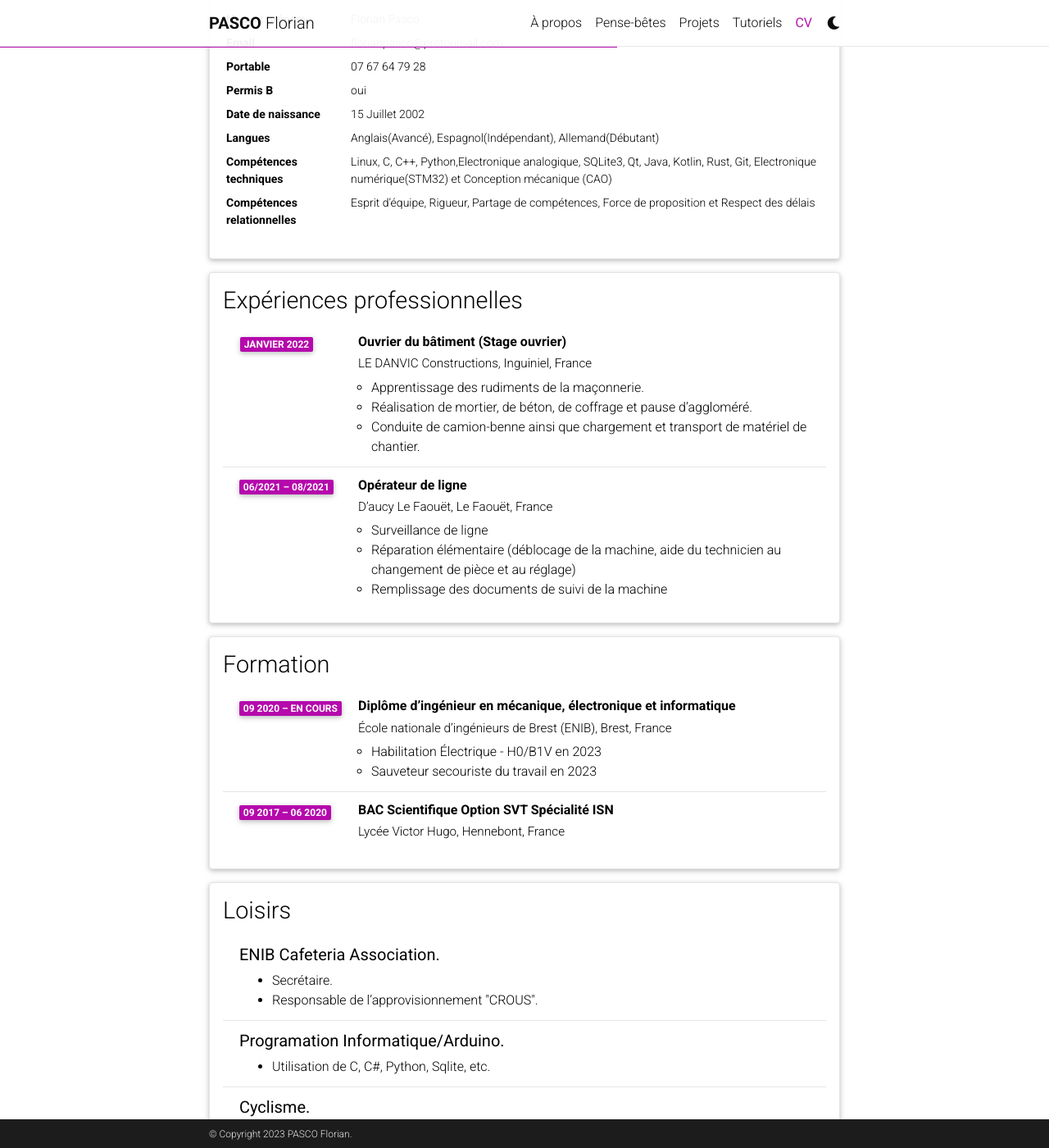
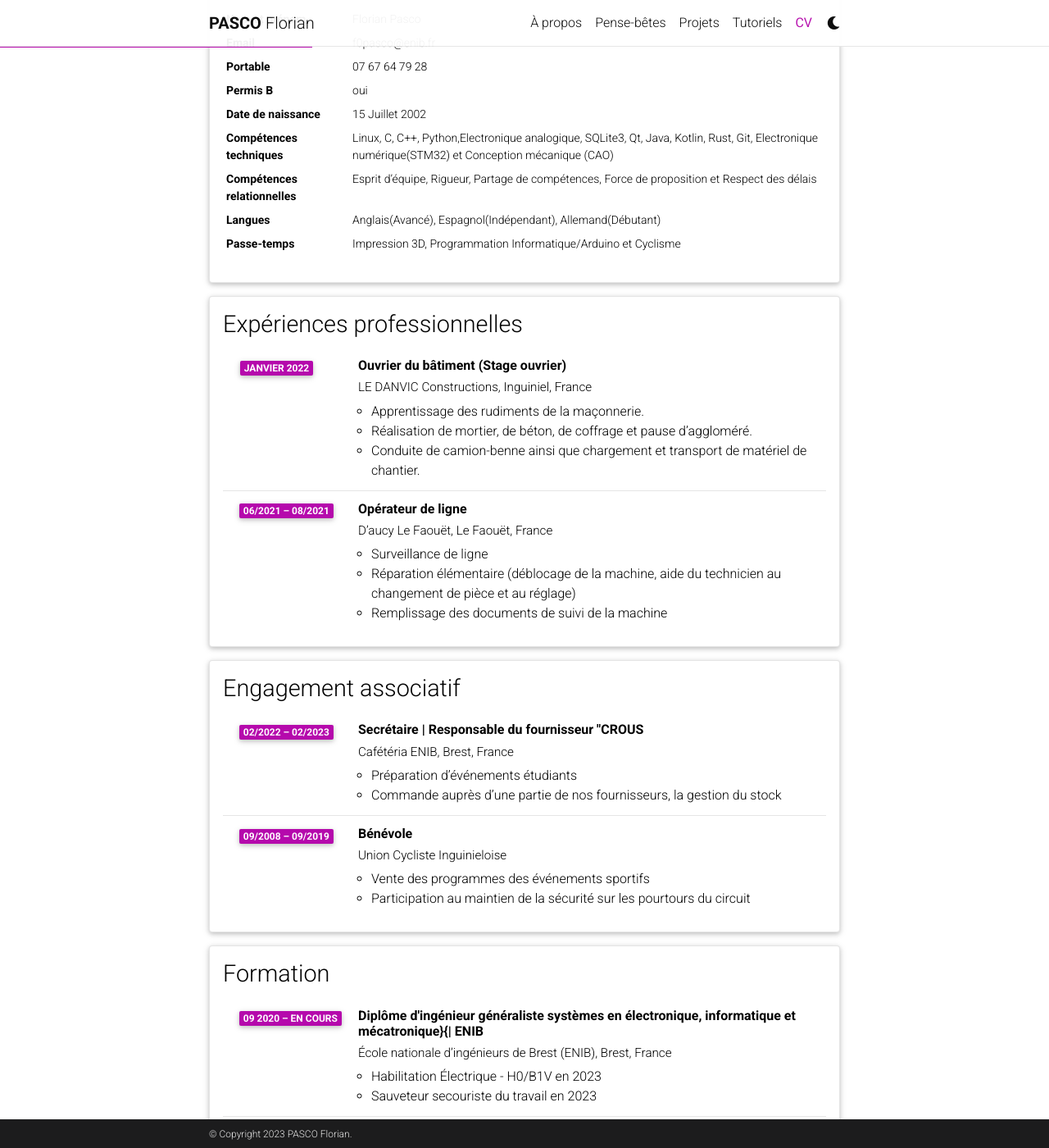
Before and after one commit to mpek29/mpek29.github.io, a Jekyll site: the page built from _pages/cv.md, in a window 1280 px wide and 1400 px high, scrolled down 224 px. Shown: the whole window at 82% size. Built offline with Jekyll 4.4.1, drawn with Linux system fonts in a browser that asks for light colours; comment, search, counter and statistics services are not loaded; a style sheet for code colours, icons or effects is not loaded; some of the changed text lies outside the part shown.

Commit message:
fix of my resume

```diff
--- a/_data/cv.yml
+++ b/_data/cv.yml
@@ -4,19 +4,21 @@
     - name: Nom et prénom
       value: Florian Pasco
     - name: Email
-      value: florianpasco@protonmail.com
+      value: f0pasco@enib.fr
     - name: Portable
       value: 07 67 64 79 28
     - name: Permis B
       value: oui
     - name: Date de naissance
       value: 15 Juillet 2002
-    - name: Langues
-      value: Anglais(Avancé), Espagnol(Indépendant), Allemand(Débutant)
     - name: Compétences techniques
       value: Linux, C, C++, Python,Electronique analogique, SQLite3, Qt, Java, Kotlin, Rust, Git, Electronique numérique(STM32) et Conception mécanique (CAO)
     - name: Compétences relationnelles
       value: Esprit d’équipe, Rigueur, Partage de compétences, Force de proposition et Respect des délais
+    - name: Langues
+      value: Anglais(Avancé), Espagnol(Indépendant), Allemand(Débutant)
+    - name: Passe-temps
+      value: Impression 3D, Programmation Informatique/Arduino et Cyclisme
 - title: Expériences professionnelles
   type: time_table
   contents:
@@ -34,11 +36,26 @@
         - Surveillance de ligne
         - Réparation élémentaire (déblocage de la machine, aide du technicien au changement de pièce et au réglage)
         - Remplissage des documents de suivi de la machine
+- title: Engagement associatif
+  type: time_table
+  contents:
+    - title: Secrétaire | Responsable du fournisseur "CROUS
+      institution: Cafétéria ENIB, Brest, France
+      year: 02/2022 – 02/2023
+      description:
+        - Préparation d’événements étudiants
+        - Commande auprès d’une partie de nos fournisseurs, la gestion du stock
+    - title: Bénévole
+      institution: Union Cycliste Inguinieloise
+      year: 09/2008 – 09/2019
+      description:
+        - Vente des programmes des événements sportifs
+        - Participation au maintien de la sécurité sur les pourtours du circuit
 
 - title: Formation
   type: time_table
   contents:
-    - title: Diplôme d’ingénieur en mécanique, électronique et informatique
+    - title: Diplôme d'ingénieur généraliste systèmes en électronique, informatique et mécatronique}{| ENIB
       institution: École nationale d’ingénieurs de Brest (ENIB), Brest, France
       year: 09 2020 – en cours
       description:
@@ -52,10 +69,9 @@
 - title: Loisirs
   type: nested_list
   contents:
-    - title: ENIB Cafeteria Association.
+    - title: Impression 3D
       items:
-        - Secrétaire.
-        - Responsable de l’approvisionnement "CROUS".
+        - Modélisation 3D et poste sur Thingiverse
 
     - title: Programation Informatique/Arduino.
       items:
```
Also changed, not shown: 1 other file.
